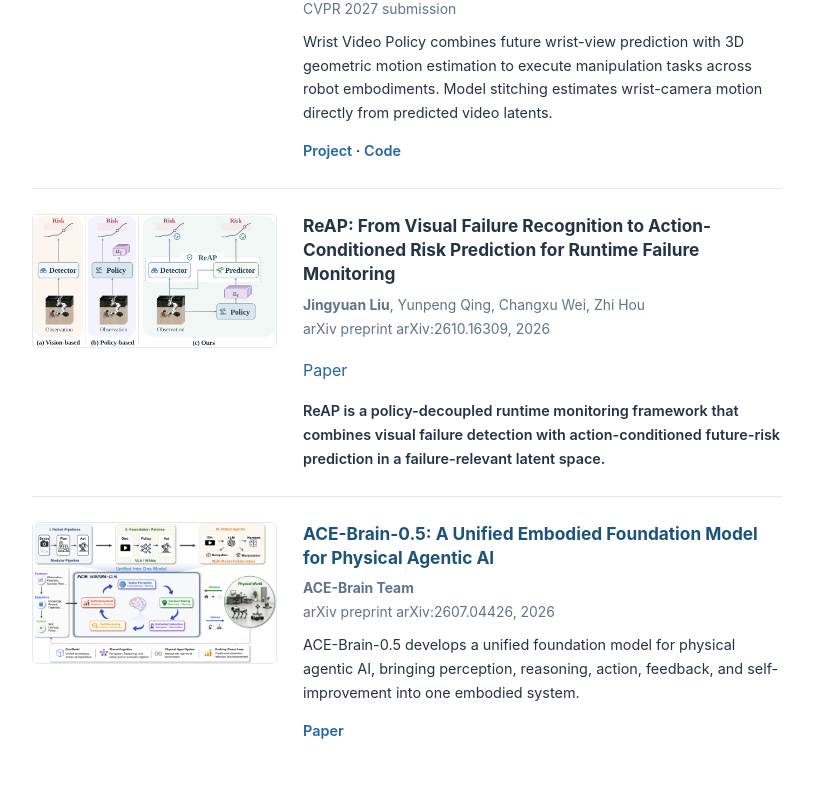
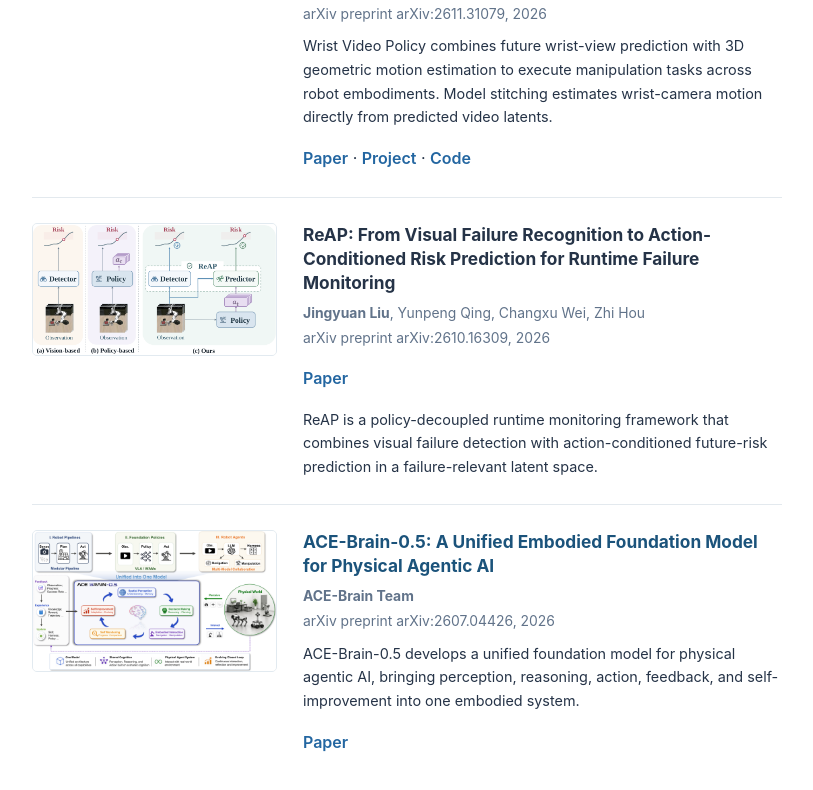
Before and after one commit to jerryliujy/jerryliujy.github.io, a plain HTML site: page index.html in a window 1280 px wide. Shown: the part 941-1731 px from the top of the page, without its empty margins (388-1201 px from the left). Drawn offline with Linux system fonts and the light colour scheme.

Commit message:
Add WVP paper and fix description weight

```diff
--- a/index.html
+++ b/index.html
@@ -55,7 +55,7 @@
     section {border:0;margin:0;padding:0} h2 {font-family:inherit;font-size:1.55rem;line-height:1.2;font-weight:700;letter-spacing:-.025em;text-transform:none;margin:0 0 26px}
     .publication {grid-template-columns:minmax(260px,350px) minmax(0,1fr);gap:32px;background:#fff;border:1px solid #e0ebf3;border-radius:16px;padding:23px;margin:0 0 18px;box-shadow:0 6px 24px #24456609;align-items:center}
     .publication + .publication {border:1px solid #e0ebf3;padding:23px}.paper-figure img {border:0;border-radius:9px;box-shadow:none;background:#f3f6f8}
-    .paper-title {font-family:inherit;font-size:1.15rem;line-height:1.38;margin:0 0 8px}.authors,.venue{font-size:.89rem;line-height:1.55}.paper-description{font-size:.92rem;line-height:1.65;margin-top:12px}.publication p:last-child{font-size:.9rem;font-weight:600}
+    .paper-title {font-family:inherit;font-size:1.15rem;line-height:1.38;margin:0 0 8px}.authors,.venue{font-size:.89rem;line-height:1.55}.paper-description{font-size:.92rem;line-height:1.65;margin-top:12px}.publication p:not(.paper-description) > a{font-weight:600}
     footer {padding-top:24px;border-top:1px solid var(--line)}
     @media(max-width:720px){main{width:min(100% - 30px,1060px);margin-top:24px}.header-inner{padding:15px}.header-inner nav{gap:16px}.intro{padding:30px 24px;margin-bottom:38px}.publication,.publication + .publication{grid-template-columns:1fr;padding:18px;gap:16px}.paper-figure{max-width:none}}
 
@@ -122,9 +122,9 @@
         <div>
           <h3 class="paper-title"><a href="https://wrist-video-policy.github.io/">Wrist-Camera Video Diffusion as Generalizable Robot Policies</a></h3>
           <p class="authors"><strong>Jingyuan Liu</strong>, Yongwei Chen, Yishan Yang, Zexin He, Xingang Pan, Zhi Hou</p>
-          <p class="venue">CVPR 2027 submission</p>
+          <p class="venue">arXiv preprint arXiv:2611.31079, 2026</p>
           <p class="paper-description">Wrist Video Policy combines future wrist-view prediction with 3D geometric motion estimation to execute manipulation tasks across robot embodiments. Model stitching estimates wrist-camera motion directly from predicted video latents.</p>
-          <p><a href="https://wrist-video-policy.github.io/">Project</a> · <a href="https://github.com/wrist-video-policy/WVP">Code</a></p>
+          <p><a href="https://arxiv.org/abs/2611.31079">Paper</a> · <a href="https://wrist-video-policy.github.io/">Project</a> · <a href="https://github.com/wrist-video-policy/WVP">Code</a></p>
         </div>
       </article>
       <article class="publication">
```
